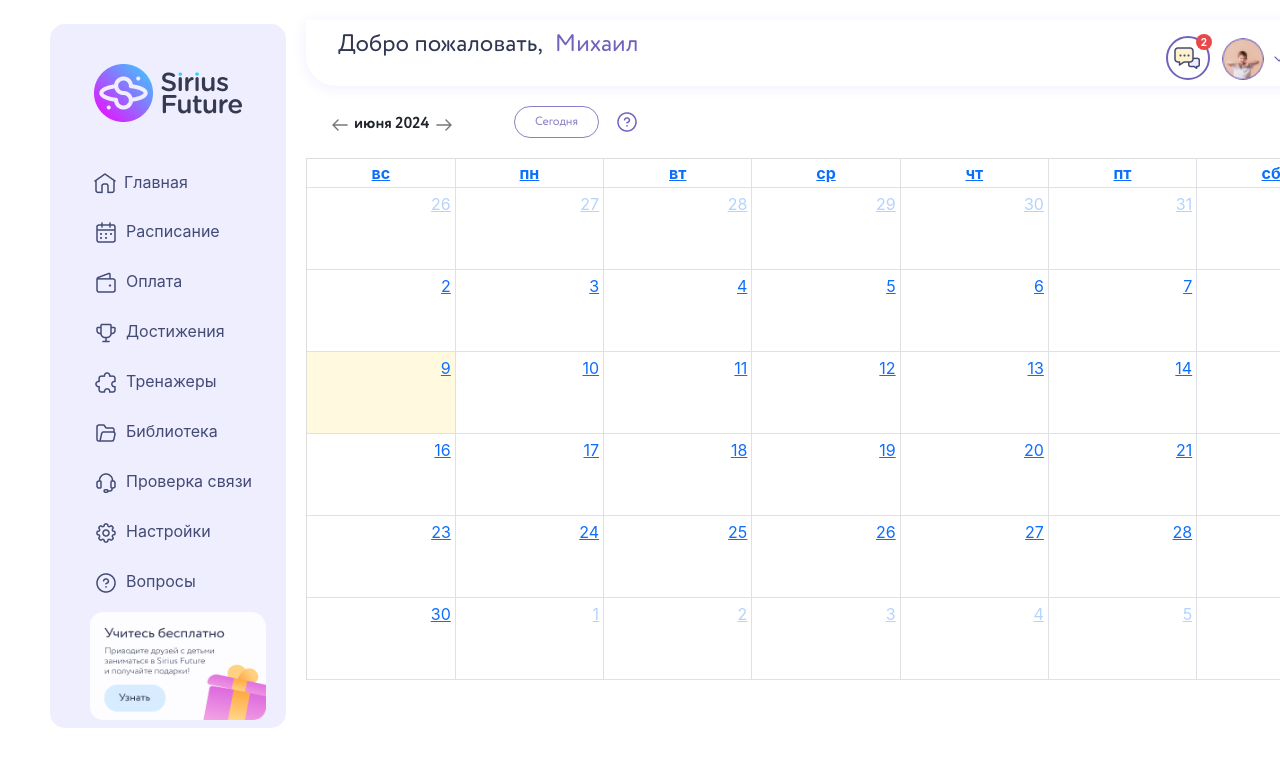
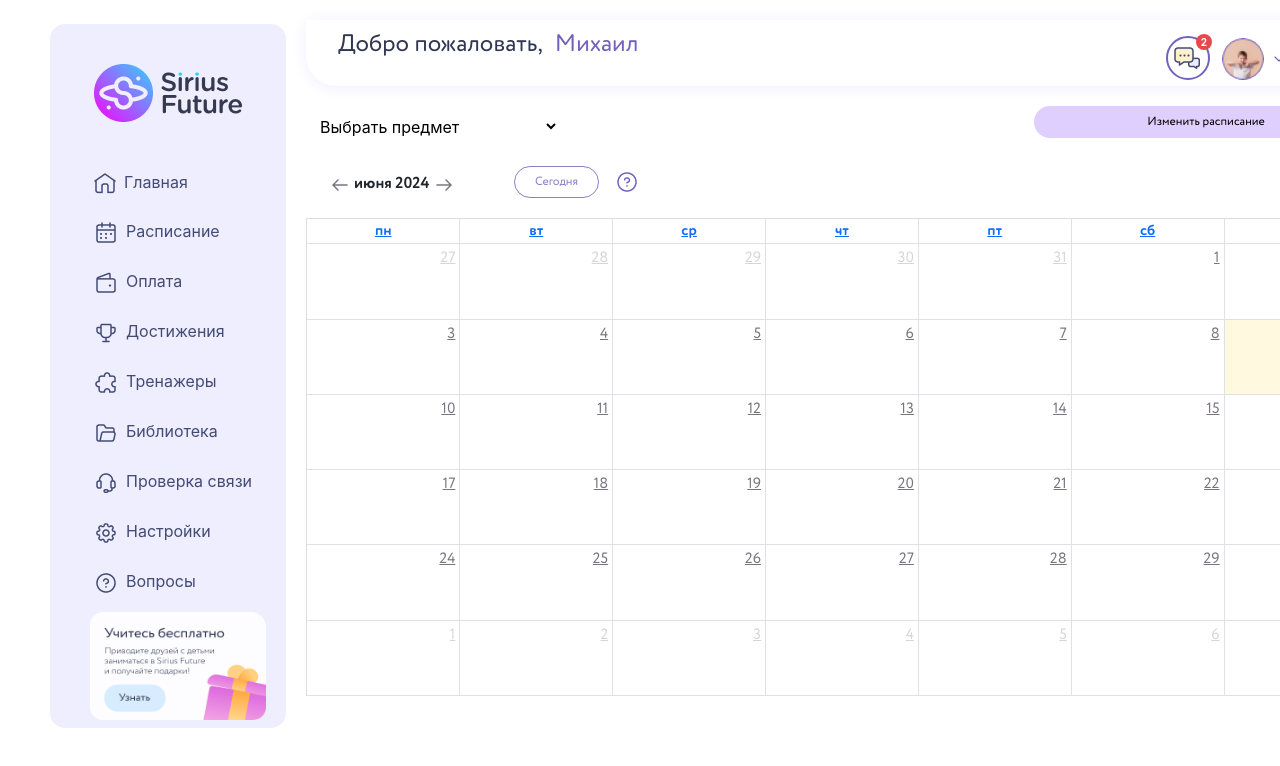
Before and after one commit to AnnnaSergeeevna/Sirius-Future, a React (Create React App) app in the folder my-app/: page /calendar in a window 1280 px wide. Shown: the top 766 px of the page. Built offline with nearby package versions, Linux system fonts and the light colour scheme.

Commit message:
Calendar

```diff
--- a/my-app/package.json
+++ b/my-app/package.json
@@ -15,7 +15,9 @@
     "formik": "^2.4.6",
     "react": "^18.3.1",
     "react-bootstrap": "^2.10.2",
+    "react-datepicker": "^6.9.0",
     "react-dom": "^18.3.1",
+    "react-modal": "^3.16.1",
     "react-router-dom": "^6.23.1",
     "react-scripts": "5.0.1",
     "react-swipeable": "^7.0.1",
--- a/my-app/src/Components/Calendar.css
+++ b/my-app/src/Components/Calendar.css
@@ -124,6 +124,27 @@
     color: white;
 }
 
+.fc,
+.fc-media-screen,
+.fc-direction-ltr,
+.fc-theme-standard {
+    width: 1072px;
+    height: 529px;
+
+
+}
+
+.fc-scrollgrid-section,
+.fc-scrollgrid-section-header {
+    font-size: 1.5em;
+    font-family: Circe Rounded;
+    font-size: 15px;
+    font-weight: 400;
+    line-height: 20.25px;
+    text-align: left;
+    color: rgba(121, 116, 127, 1);
+}
+
 .fc .fc-toolbar-title {
     font-size: 1.5em;
 }
@@ -133,10 +154,71 @@
     border: 1px solid #dee2e6;
 }
 
+.fc-daygrid-day-number,
+.fc-daygrid-day-top,
+.fc-col-header-cell,
+.fc-day,
+.fc-day-mon {
+    color: rgba(121, 116, 127, 1) !important;
+}
+
+.fc-toolbar-title,
+.fc-toolbar-chunk {
+    color: rgba(121, 116, 127, 1) !important;
+}
+
 .fc .fc-daygrid-event {
     margin: 0;
     padding: 0;
 }
+
+.subject-header {
+    display: flex;
+    justify-content: space-between;
+    margin-top: 20px;
+    height: 40px;
+    width: 1072px;
+}
+
+.subject-header select {
+    /* appearance: none; */
+    background-color: white !important;
+    border: none;
+    padding: 10px;
+    margin-right: 10px;
+    font-size: 16px;
+    border-radius: 4px;
+    outline: none;
+    cursor: pointer;
+}
+
+/* .subject-header select:hover {
+    background-color: rgba(222, 207, 255, 1);
+} */
+
+.subject-header select:focus,
+.subject-header button:focus {
+    outline: none;
+}
+
+.subject-btn {
+    width: 344px;
+    height: 32px;
+    gap: 0px;
+    opacity: 0px;
+    font-family: Circe Rounded;
+    font-size: 12px;
+    font-weight: 400;
+    line-height: 16.2px;
+    border-radius: 16px;
+    border: none;
+    background-color: var(--violet);
+    margin-left: 4px;
+    text-align: center;
+}
+
+
+
 
 /* LESSON */
 
@@ -151,10 +233,61 @@
     background-color: #d4edda;
 }
 
-.border-red {
-    border: 2px solid #f8d7da;
+.bg-lily {
+    background-color: rgb(249, 226, 222);
+}
+
+.bg-yellow {
+    background-color: rgba(255, 241, 203, 1);
+    ;
+}
+
+.bg-light-blue {
+    background-color: rgb(207, 225, 255);
 }
 
 .bg-purple {
-    background-color: #d1c4e9;
+    background-color: rgba(222, 207, 255, 1);
 }
+
+
+/* MODAL */
+
+.btnScheduleW1,
+.btnScheduleV1 {
+    width: 80px;
+    height: 32px;
+    gap: 0px;
+    opacity: 0px;
+    font-family: Circe Rounded;
+    font-size: 12px;
+    font-weight: 400;
+    line-height: 16.2px;
+    border-radius: 16px;
+    border: none;
+    margin-left: 4px;
+    text-align: center;
+}
+
+.btnScheduleV1 {
+    background-color: var(--violet2);
+    color: white;
+}
+
+.btnScheduleW1 {
+    background-color: white;
+    border: solid 1px var(--violet2);
+    color: var(--violet2);
+}
+
+.modal-body {
+    display: flex;
+    flex-direction: column;
+    padding-left: 20px;
+    gap: 10px;
+}
+
+.modal-element {
+    margin: 2px;
+    border: solid 1px var(--lily-gray);
+}
--- a/my-app/src/Components/Calendar.jsx
+++ b/my-app/src/Components/Calendar.jsx
@@ -1,19 +1,45 @@
-import React, { useState } from 'react';
+import React, { useState, useEffect } from 'react';
 import FullCalendar from '@fullcalendar/react';
 import dayGridPlugin from '@fullcalendar/daygrid';
 import interactionPlugin from '@fullcalendar/interaction';
+import DatePicker from 'react-datepicker';
+import 'react-datepicker/dist/react-datepicker.css';
 import { format } from 'date-fns';
 import { ru } from 'date-fns/locale';
 import ArrowL from './ArrowL.png';
 import Question from './question.png';
 import Lesson from './Lesson';
+import 'bootstrap/dist/css/bootstrap.min.css';
 import './Calendar.css';
 
 const Calendar = () => {
     const [currentDate, setCurrentDate] = useState(new Date());
+    const [selectedSubject, setSelectedSubject] = useState('');
+    const [events, setEvents] = useState([]);
+    const [newEventTitle, setNewEventTitle] = useState('');
+    const [selectedDate, setSelectedDate] = useState(null);
+    const [selectedTime, setSelectedTime] = useState(new Date());
+    const [showModal, setShowModal] = useState(false);
+
+    const lessonOptions = [
+        { value: 'Ментальная арифметика', label: 'Ментальная арифметика' },
+        { value: 'Программирование', label: 'Программирование' },
+        { value: 'Ментальная арифметика-2', label: 'Ментальная арифметика-2' },
+        { value: 'Ментальная арифметика-3', label: 'Ментальная арифметика-3' },
+        { value: 'Ментальная арифметика-4', label: 'Ментальная арифметика-4' },
+    ];
+
+    useEffect(() => {
+        import('bootstrap/dist/js/bootstrap.bundle.min')
+            .then(bootstrap => {
+                window.bootstrap = bootstrap;
+            })
+            .catch(err => console.error('Error loading Bootstrap:', err));
+    }, []);
 
     const handleDateClick = (arg) => {
-        alert(arg.dateStr);
+        setSelectedDate(new Date(arg.dateStr));
+        openModal();
     };
 
     const handleMonthChange = (monthsToAdd) => {
@@ -25,20 +51,80 @@ const Calendar = () => {
     };
 
     const renderEventContent = (eventInfo) => {
-        const day = format(eventInfo.event.start, 'd');
+        const dayOfWeek = eventInfo.event.start.getDay();
         let variant;
-        if (["1", "4", "9", "15", "27", "7", "20", "25"].includes(day)) {
-            variant = 1;
-        } else if (["3", "5", "10", "30"].includes(day)) {
-            variant = 2;
-        } else if (["25"].includes(day)) {
-            variant = 3;
+        switch (dayOfWeek) {
+            case 1: // Понедельник
+                variant = 1;
+                break;
+            case 2: // Вторник
+                variant = 2;
+                break;
+            case 3: // Среда
+                variant = 3;
+                break;
+            case 4: // Четверг
+                variant = 4;
+                break;
+            case 5: // Пятница
+                variant = 5;
+                break;
+            default:
+                variant = null;
         }
         return variant ? <Lesson variant={variant} /> : null;
     };
 
+
+    const handleSubjectChange = (event) => {
+        setSelectedSubject(event.target.value);
+    };
+
+    const handleScheduleChange = () => {
+        alert(`Изменить расписание для: ${selectedSubject}`);
+    };
+
+    const closeModal = () => {
+        const modalElement = document.getElementById('exampleModal');
+        const modalInstance = window.bootstrap.Modal.getInstance(modalElement);
+        modalInstance.hide();
+        setNewEventTitle('');
+    };
+
+    const handleAddEvent = () => {
+        if (selectedDate && selectedTime && selectedSubject) {
+            const eventStart = new Date(selectedDate);
+            eventStart.setHours(selectedTime.getHours());
+            eventStart.setMinutes(selectedTime.getMinutes());
+
+            const newEvent = {
+                title: `${newEventTitle} - ${selectedSubject}`,
+                start: eventStart,
+            };
+            setEvents([...events, newEvent]);
+            closeModal();
+        } else {
+            alert('Пожалуйста, заполните все поля');
+        }
+    };
+
+    const openModal = () => {
+        const modalElement = document.getElementById('exampleModal');
+        const modalInstance = new window.bootstrap.Modal(modalElement);
+        modalInstance.show();
+    };
+
     return (
         <>
+            <div className='subject-header'>
+                <select value={selectedSubject} onChange={handleSubjectChange}>
+                    <option value="">Выбрать предмет</option>
+                    {lessonOptions.map(option => (
+                        <option key={option.value} value={option.value}>{option.label}</option>
+                    ))}
+                </select>
+                <button className='subject-btn' onClick={handleScheduleChange}>Изменить расписание</button>
+            </div>
             <div className='calendar-header'>
                 <div className='arrow-header'>
                     <button className='arrow' onClick={() => handleMonthChange(-1)}>
@@ -55,17 +141,66 @@ const Calendar = () => {
                 </div>
             </div>
             <FullCalendar
-                key={currentDate} // Force re-render when currentDate changes
+                key={currentDate}
                 plugins={[dayGridPlugin, interactionPlugin]}
                 initialView="dayGridMonth"
                 locale='ru'
-                events={[]}
+                events={events}
                 dateClick={handleDateClick}
                 headerToolbar={false}
                 contentHeight="auto"
                 eventContent={renderEventContent}
                 initialDate={currentDate}
+                firstDay={1}
             />
+
+            <div className="modal" id="exampleModal" tabIndex="-1">
+                <div className="modal-dialog">
+                    <div className="modal-content">
+                        <div className="modal-header">
+                            <h5 className="modal-title">Добавить новое занятие</h5>
+                            <button type="button" className="btn-close" data-bs-dismiss="modal" aria-label="Close" onClick={closeModal}></button>
+                        </div>
+                        <div className="modal-body">
+                            {/* <input
+                                type="text"
+                                placeholder="Название события"
+                                value={newEventTitle}
+                                onChange={(e) => setNewEventTitle(e.target.value)}
+                                className="modal-element"
+                            /> */}
+                            <select className="modal-element" value={selectedSubject} onChange={handleSubjectChange}>
+                                <option value="">Выбрать предмет</option>
+                                {lessonOptions.map(option => (
+                                    <option key={option.value} value={option.value}>{option.label}</option>
+                                ))}
+                            </select>
+                            <DatePicker
+                                className="modal-element"
+                                selected={selectedDate}
+                                onChange={(date) => setSelectedDate(date)}
+                                dateFormat="dd/MM/yyyy"
+                                locale={ru}
+                            />
+                            <DatePicker
+                                className="modal-element"
+                                selected={selectedTime}
+                                onChange={(time) => setSelectedTime(time)}
+                                showTimeSelect
+                                showTimeSelectOnly
+                                timeIntervals={15}
+                                timeCaption="Время"
+                                dateFormat="HH:mm"
+                                locale={ru}
+                            />
+                        </div>
+                        <div className="modal-footer">
+                            <button type="button" className="btnScheduleV1" onClick={handleAddEvent}>Добавить</button>
+                            <button type="button" className="btnScheduleW1" data-bs-dismiss="modal" onClick={closeModal}>Отмена</button>
+                        </div>
+                    </div>
+                </div>
+            </div>
         </>
     );
 };
```
Also changed, not shown: my-app/src/Components/Lesson.jsx (+22 -6 lines), 1 other file (tests, documents, lock files or other folders).
